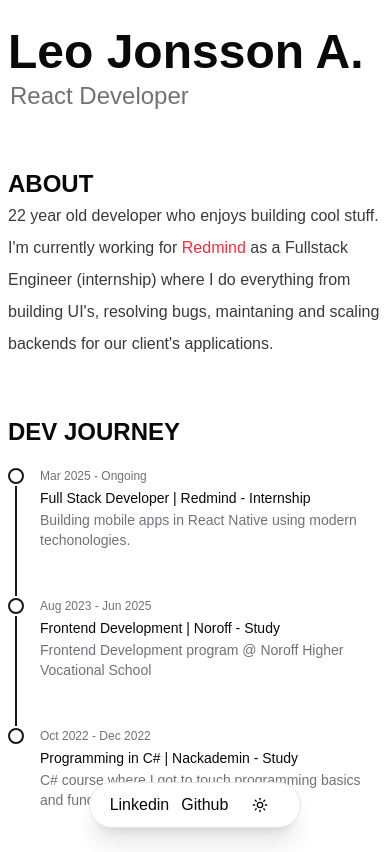
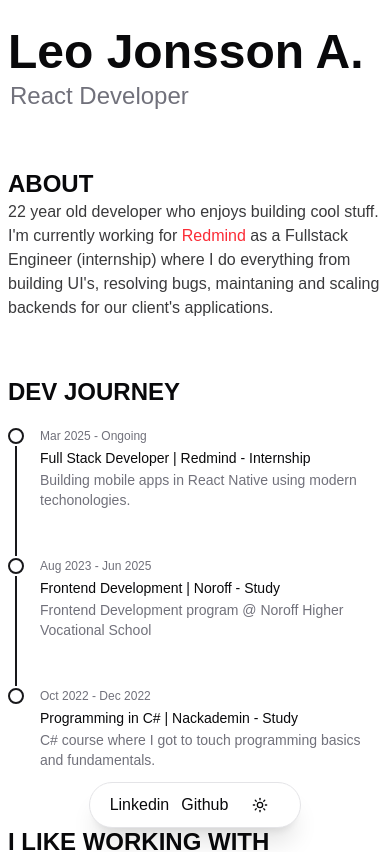
Before and after one commit to leo-jonsson/leo-j-portfolio, a Next.js app: page / in a window 390 px wide. Shown: the top 852 px of the page. Built offline with nearby package versions, Linux system fonts and the light colour scheme; no server answers; a web font is replaced by a local one.

Commit message:
change leading on about sec

```diff
--- a/components/sections/About/About.tsx
+++ b/components/sections/About/About.tsx
@@ -8,7 +8,7 @@ const About = () => {
     <>
       <Section>
         <h2 className="text-2xl font-bold">ABOUT</h2>
-        <p className="text-foreground/80 md:text-lg leading-8">
+        <p className="text-foreground/80 md:text-lg md:leading-8">
           22 year old developer who enjoys building cool stuff. I&apos;m
           currently working for{" "}
           <Link
```
